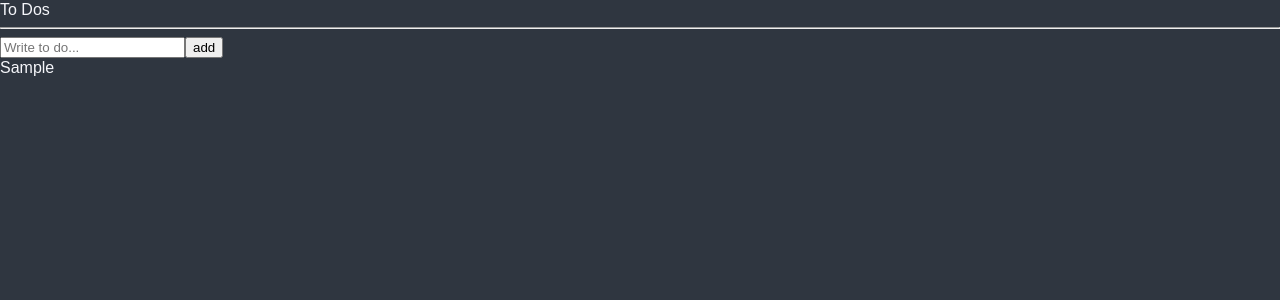
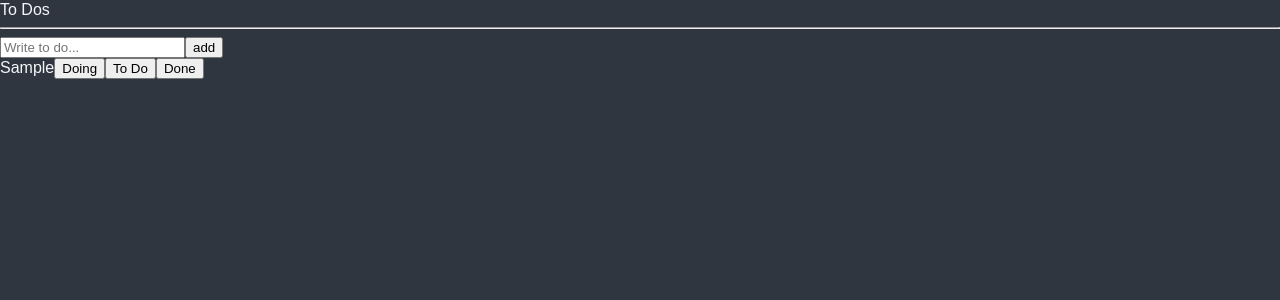
Before and after one commit to helious23/maxflix-remaster, a React (Create React App) app: page / in a window 1280 px wide. Both pictures are taken after typing "Sample" into the empty fields and a click on the button "add". Shown: the top 300 px of the page. Built offline with nearby package versions, Linux system fonts and the light colour scheme.

Commit message:
refactoring

```diff
--- a/src/App.tsx
+++ b/src/App.tsx
@@ -1,5 +1,5 @@
 import { GlobalStyle } from "./GlobalStyle";
-import { ToDoList } from "./ToDoList";
+import { ToDoList } from "./components/ToDoList";
 
 function App() {
   return (
--- a/src/ToDoList.tsx
+++ /dev/null
@@ -1,71 +0,0 @@
-import { useEffect } from "react";
-import { useForm } from "react-hook-form";
-import { atom, useRecoilState } from "recoil";
-
-interface IToDo {
-  id: number;
-  text: string;
-  category: "TO_DO" | "DOING" | "DONE";
-}
-
-const toDoState = atom<IToDo[]>({
-  key: "toDo",
-  default: [],
-});
-
-interface IForm {
-  toDo: string;
-}
-
-export const ToDoList = () => {
-  const [toDos, setToDos] = useRecoilState(toDoState);
-  const {
-    register,
-    handleSubmit,
-    setValue,
-    setFocus,
-    formState: { errors },
-  } = useForm<IForm>({
-    mode: "all",
-  });
-
-  const onValid = ({ toDo }: IForm) => {
-    setToDos((oldToDos) => [
-      { id: Date.now(), text: toDo, category: "TO_DO" },
-      ...oldToDos,
-    ]);
-    setValue("toDo", "");
-  };
-  console.log(toDos);
-
-  useEffect(() => {
-    setFocus("toDo");
-  }, [setFocus]);
-
-  return (
-    <div>
-      <h1>To Dos</h1>
-      <hr />
-      <form onSubmit={handleSubmit(onValid)}>
-        <input
-          {...register("toDo", {
-            required: "할 일을 입력하세요",
-            minLength: {
-              value: 2,
-              message: "두 글자 이상 입력이 필요합니다",
-            },
-          })}
-          type="text"
-          placeholder="Write to do..."
-        />
-        <button>add</button>
-        <span>{errors?.toDo?.message}</span>
-      </form>
-      <ul>
-        {toDos.map((toDo) => (
-          <li key={toDo.id}>{toDo.text}</li>
-        ))}
-      </ul>
-    </div>
-  );
-};
--- /dev/null
+++ b/src/atoms.ts
@@ -0,0 +1,12 @@
+import { atom } from "recoil";
+
+export interface IToDo {
+  id: number;
+  text: string;
+  category: "TO_DO" | "DOING" | "DONE";
+}
+
+export const toDoState = atom<IToDo[]>({
+  key: "toDo",
+  default: [],
+});
--- /dev/null
+++ b/src/components/CreateToDo.tsx
@@ -0,0 +1,51 @@
+import { useEffect } from "react";
+import { useForm } from "react-hook-form";
+import { useSetRecoilState } from "recoil";
+import { toDoState } from "../atoms";
+
+interface IForm {
+  toDo: string;
+}
+
+export const CreateToDo = () => {
+  const setToDos = useSetRecoilState(toDoState);
+  const onValid = ({ toDo }: IForm) => {
+    setToDos((oldToDos) => [
+      { id: Date.now(), text: toDo, category: "TO_DO" },
+      ...oldToDos,
+    ]);
+    setValue("toDo", "");
+  };
+
+  const {
+    register,
+    handleSubmit,
+    setValue,
+    setFocus,
+    formState: { errors },
+  } = useForm<IForm>({
+    mode: "all",
+  });
+
+  useEffect(() => {
+    setFocus("toDo");
+  }, [setFocus]);
+
+  return (
+    <form onSubmit={handleSubmit(onValid)}>
+      <input
+        {...register("toDo", {
+          required: "할 일을 입력하세요",
+          minLength: {
+            value: 2,
+            message: "두 글자 이상 입력이 필요합니다",
+          },
+        })}
+        type="text"
+        placeholder="Write to do..."
+      />
+      <button>add</button>
+      <span>{errors?.toDo?.message}</span>
+    </form>
+  );
+};
--- /dev/null
+++ b/src/components/ToDo.tsx
@@ -0,0 +1,12 @@
+import { IToDo } from "../atoms";
+
+export const ToDo = ({ text }: IToDo) => {
+  return (
+    <li>
+      <span>{text}</span>
+      <button>Doing</button>
+      <button>To Do</button>
+      <button>Done</button>
+    </li>
+  );
+};
--- /dev/null
+++ b/src/components/ToDoList.tsx
@@ -0,0 +1,20 @@
+import { CreateToDo } from "./CreateToDo";
+import { ToDo } from "./ToDo";
+import { useRecoilValue } from "recoil";
+import { toDoState } from "../atoms";
+
+export const ToDoList = () => {
+  const toDos = useRecoilValue(toDoState);
+  return (
+    <div>
+      <h1>To Dos</h1>
+      <hr />
+      <CreateToDo />
+      <ul>
+        {toDos.map((toDo) => (
+          <ToDo key={toDo.id} {...toDo} />
+        ))}
+      </ul>
+    </div>
+  );
+};
```
